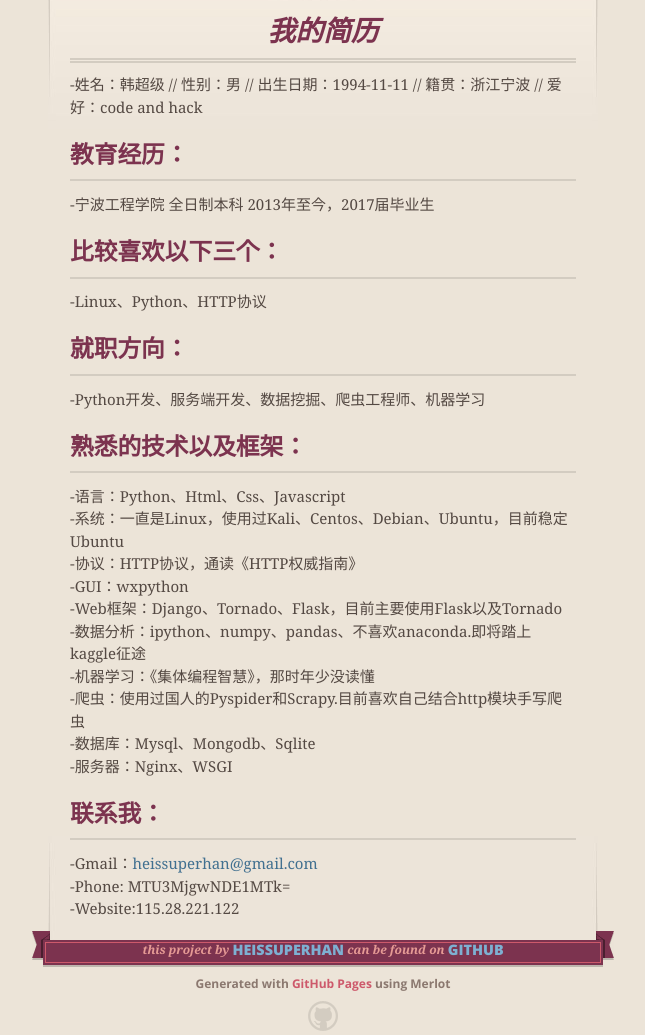
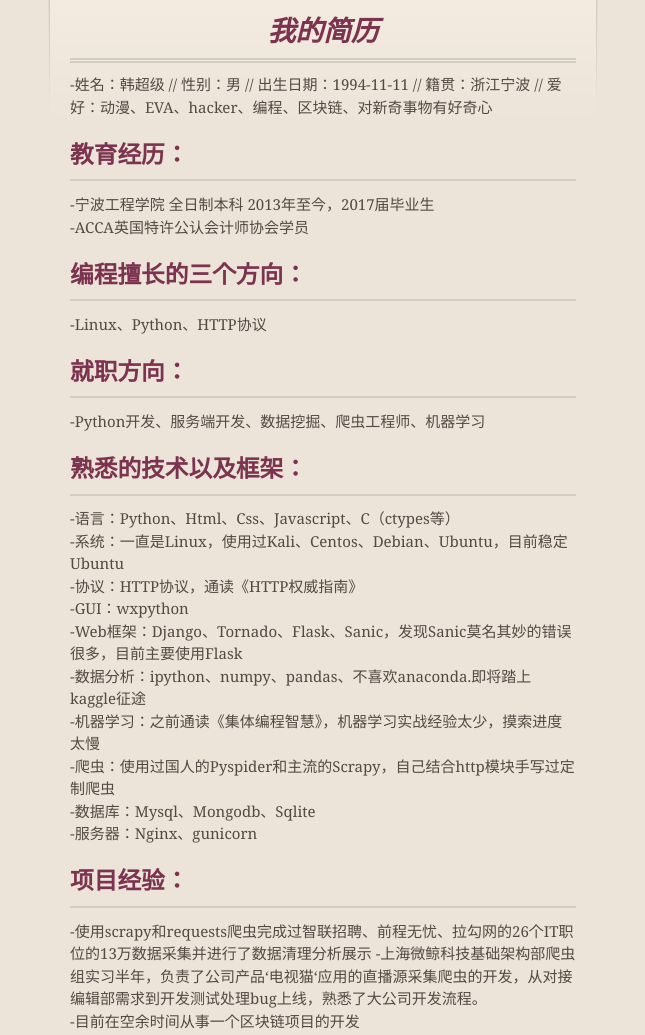
Before and after one commit to HeisSuperHan/about, a plain HTML site: page index.html in a window 1280 px wide. Shown: the part 197-1232 px from the top of the page, without its empty margins (317-962 px from the left). Drawn offline with nearby package versions, Linux system fonts and the light colour scheme.

Commit message:
Update index.html

```diff
--- a/index.html
+++ b/index.html
@@ -49,15 +49,17 @@
         <h1>
 <a id="我的简历" class="anchor" href="#%E6%88%91%E7%9A%84%E7%AE%80%E5%8E%86" aria-hidden="true"><span aria-hidden="true" class="octicon octicon-link"></span></a>我的简历</h1>
 
-<p>-姓名：韩超级 // 性别：男 // 出生日期：1994-11-11 // 籍贯：浙江宁波 // 爱好：code and hack</p>
+<p>-姓名：韩超级 // 性别：男 // 出生日期：1994-11-11 // 籍贯：浙江宁波 // 爱好：动漫、EVA、hacker、编程、区块链、对新奇事物有好奇心</p>
 
 <h2>
 <a id="教育经历" class="anchor" href="#%E6%95%99%E8%82%B2%E7%BB%8F%E5%8E%86" aria-hidden="true"><span aria-hidden="true" class="octicon octicon-link"></span></a>教育经历：</h2>
 
-<p>-宁波工程学院 全日制本科 2013年至今，2017届毕业生</p>
+<p>-宁波工程学院 全日制本科 2013年至今，2017届毕业生<br>
+   -ACCA英国特许公认会计师协会学员<br>
+        </p>
 
 <h2>
-<a id="比较喜欢以下三个" class="anchor" href="#%E6%AF%94%E8%BE%83%E5%96%9C%E6%AC%A2%E4%BB%A5%E4%B8%8B%E4%B8%89%E4%B8%AA" aria-hidden="true"><span aria-hidden="true" class="octicon octicon-link"></span></a>比较喜欢以下三个：</h2>
+<a id="比较喜欢以下三个" class="anchor" href="#%E6%AF%94%E8%BE%83%E5%96%9C%E6%AC%A2%E4%BB%A5%E4%B8%8B%E4%B8%89%E4%B8%AA" aria-hidden="true"><span aria-hidden="true" class="octicon octicon-link"></span></a>编程擅长的三个方向：</h2>
 
 <p>-Linux、Python、HTTP协议</p>
 
@@ -69,16 +71,29 @@
 <h2>
 <a id="熟悉的技术以及框架" class="anchor" href="#%E7%86%9F%E6%82%89%E7%9A%84%E6%8A%80%E6%9C%AF%E4%BB%A5%E5%8F%8A%E6%A1%86%E6%9E%B6" aria-hidden="true"><span aria-hidden="true" class="octicon octicon-link"></span></a>熟悉的技术以及框架：</h2>
 
-<p>-语言：Python、Html、Css、Javascript  <br>
+<p>-语言：Python、Html、Css、Javascript、C（ctypes等）  <br>
 -系统：一直是Linux，使用过Kali、Centos、Debian、Ubuntu，目前稳定Ubuntu <br>
 -协议：HTTP协议，通读《HTTP权威指南》<br>
 -GUI：wxpython <br>
--Web框架：Django、Tornado、Flask，目前主要使用Flask以及Tornado <br>
+-Web框架：Django、Tornado、Flask、Sanic，发现Sanic莫名其妙的错误很多，目前主要使用Flask <br>
 -数据分析：ipython、numpy、pandas、不喜欢anaconda.即将踏上kaggle征途 <br>
--机器学习：《集体编程智慧》，那时年少没读懂 <br>
--爬虫：使用过国人的Pyspider和Scrapy.目前喜欢自己结合http模块手写爬虫 <br>
+-机器学习：之前通读《集体编程智慧》，机器学习实战经验太少，摸索进度太慢 <br>
+-爬虫：使用过国人的Pyspider和主流的Scrapy，自己结合http模块手写过定制爬虫 <br>
 -数据库：Mysql、Mongodb、Sqlite <br>
--服务器：Nginx、WSGI<br></p>
+-服务器：Nginx、gunicorn<br></p>
+
+        <!----->
+
+<h2>
+<a id="联系我" class="anchor" href="#%E8%81%94%E7%B3%BB%E6%88%91" aria-hidden="true"><span aria-hidden="true" class="octicon octicon-link"></span></a>项目经验：</h2>
+
+<p>-使用scrapy和requests爬虫完成过智联招聘、前程无忧、拉勾网的26个IT职位的13万数据采集并进行了数据清理分析展示
+   -上海微鲸科技基础架构部爬虫组实习半年，负责了公司产品‘电视猫‘应用的直播源采集爬虫的开发，从对接编辑部需求到开发测试处理bug上线，熟悉了大公司开发流程。<br>
+   -目前在空余时间从事一个区块链项目的开发<br>
+        </p>
+
+
+        <!----->
 
 <h2>
 <a id="联系我" class="anchor" href="#%E8%81%94%E7%B3%BB%E6%88%91" aria-hidden="true"><span aria-hidden="true" class="octicon octicon-link"></span></a>联系我：</h2>
```
